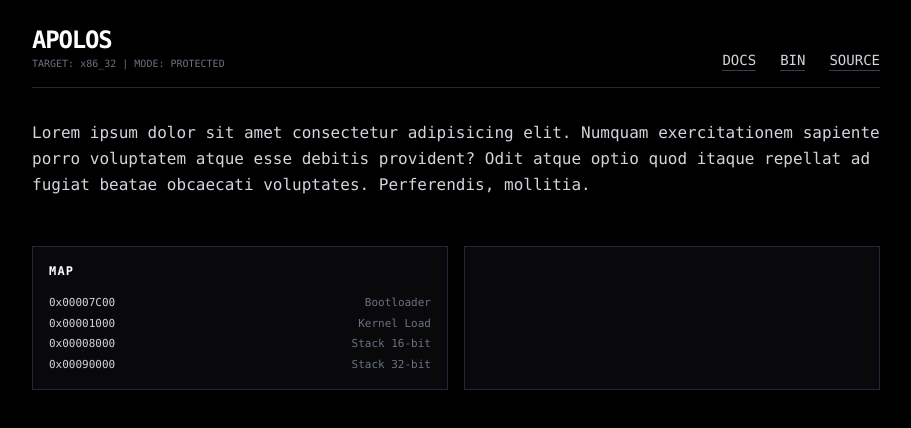
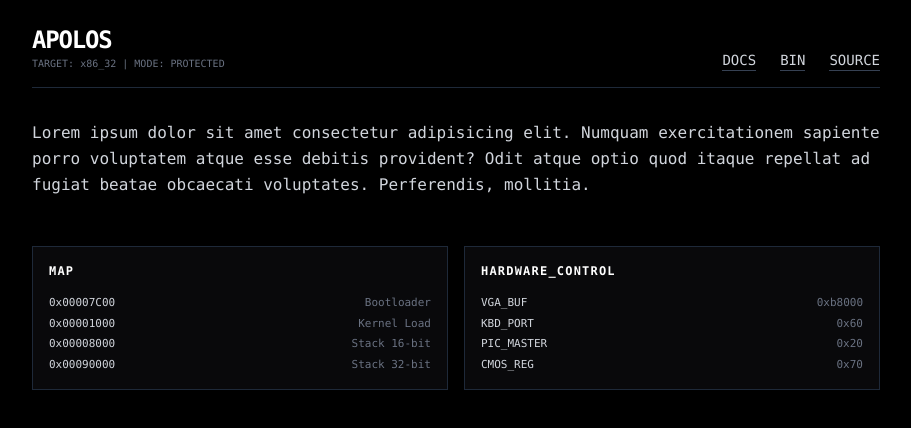
Before and after one commit to ValyMnDul/ApolOs, a Next.js app in the folder web/: page / in a window 1280 px wide. Shown: the top 428 px of the page, without its empty margins (184-1095 px from the left). Built offline with nearby package versions, Linux system fonts and the light colour scheme.

Commit message:
Add hardware control mappings to the Home page

```diff
--- a/web/app/page.tsx
+++ b/web/app/page.tsx
@@ -32,7 +32,13 @@ export default function Home(){
           </ul>
         </div>
         <div className="border border-gray-800 p-4 bg-zinc-950">
-
+          <h3 className="text-white text-xs font-bold mb-4 uppercase tracking-widest">Hardware_Control</h3>
+          <ul className="text-[11px] space-y-1">
+            <li className="flex justify-between"><span>VGA_BUF</span> <span className="text-gray-500">0xb8000</span></li>
+            <li className="flex justify-between"><span>KBD_PORT</span> <span className="text-gray-500">0x60</span></li>
+            <li className="flex justify-between"><span>PIC_MASTER</span> <span className="text-gray-500">0x20</span></li>
+            <li className="flex justify-between"><span>CMOS_REG</span> <span className="text-gray-500">0x70</span></li>
+          </ul>
         </div>
       </div>
     </main>
```
